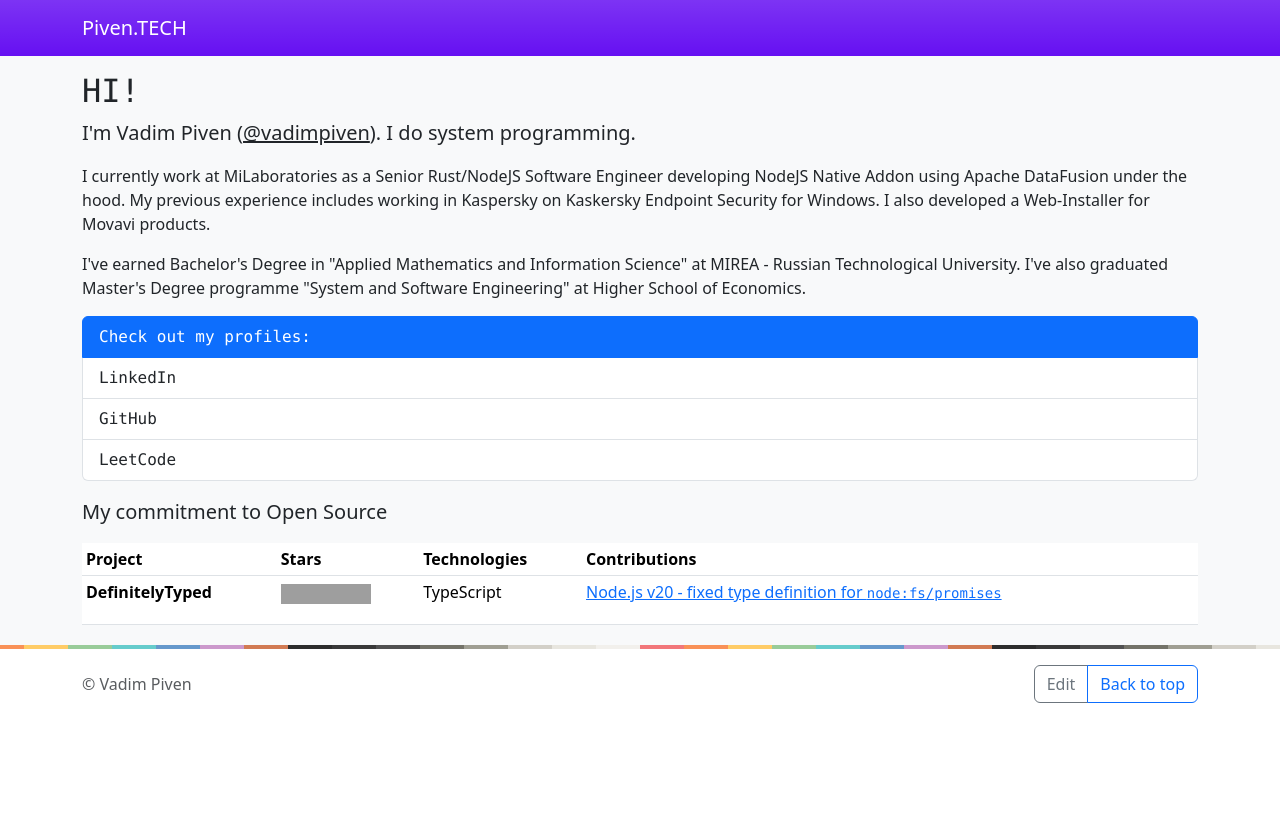
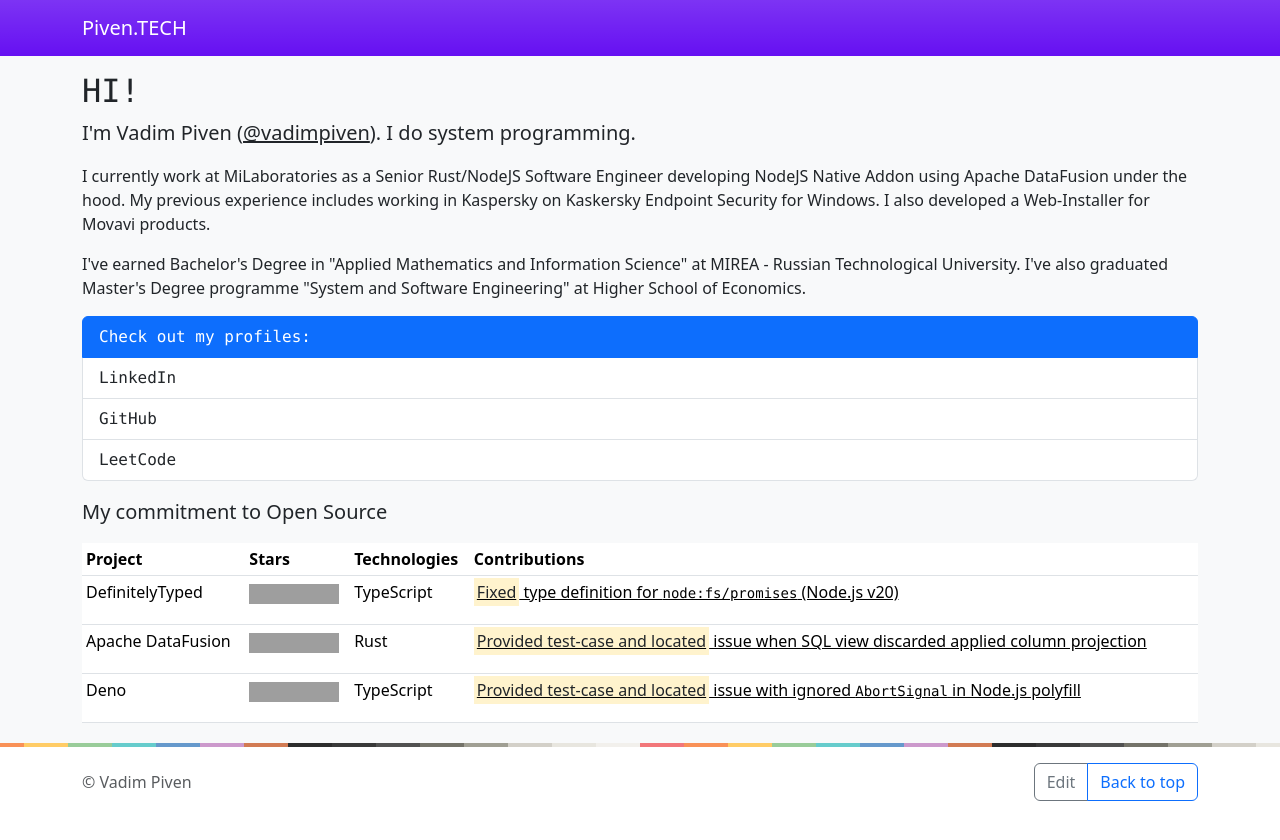
Before and after one commit to vadimpiven/vadimpiven, a Jekyll site: the page built from index.html, in a window 1280 px wide. Shown: the top 840 px of the page. Built offline with Jekyll 4.4.1, drawn with Linux system fonts in a browser that asks for light colours; grey boxes are pictures that could not be loaded.

Commit message:
Update index.html

```diff
--- a/index.html
+++ b/index.html
@@ -20,7 +20,7 @@ title: Home
 <p class="lead">My commitment to Open Source</p>
 <div class="table-responsive">
   <table class="table table-sm table-hover">
-    <thead class="thead-info">
+    <thead>
       <tr>
         <th scope="col">Project</th>
         <th scope="col">Stars</th>
@@ -30,14 +30,42 @@ title: Home
     </thead>
     <tbody>
       <tr>
-        <th scope="row">DefinitelyTyped</th>
+        <td>DefinitelyTyped</th>
         <td><img src="https://img.shields.io/github/stars/DefinitelyTyped/DefinitelyTyped"></td>
         <td>TypeScript</td>
         <td>
           <ul class="list-unstyled">
              <li>
-                <a href="https://github.com/DefinitelyTyped/DefinitelyTyped/pull/73558">
-                  Node.js v20 - fixed type definition for <code>node:fs/promises</code>
+                <a href="https://github.com/DefinitelyTyped/DefinitelyTyped/pull/73558" class="link-body-emphasis">
+                  <mark>Fixed</mark> type definition for <code>node:fs/promises</code> (Node.js v20)
+                </a>
+             </li>
+          </ul>
+        </td>
+      </tr>
+      <tr>
+        <td>Apache DataFusion</th>
+        <td><img src="https://img.shields.io/github/stars/apache/datafusion"></td>
+        <td>Rust</td>
+        <td>
+          <ul class="list-unstyled">
+             <li>
+                <a href="https://github.com/apache/datafusion/issues/15810" class="link-body-emphasis">
+                  <mark>Provided test-case and located</mark> issue when SQL view discarded applied column projection
+                </a>
+             </li>
+          </ul>
+        </td>
+      </tr>
+      <tr>
+        <td>Deno</th>
+        <td><img src="https://img.shields.io/github/stars/denoland/deno"></td>
+        <td>TypeScript</td>
+        <td>
+          <ul class="list-unstyled">
+             <li>
+                <a href="https://github.com/denoland/deno/issues/30508" class="link-body-emphasis">
+                  <mark>Provided test-case and located</mark> issue with ignored <code>AbortSignal</code> in Node.js polyfill
                 </a>
              </li>
           </ul>
```
